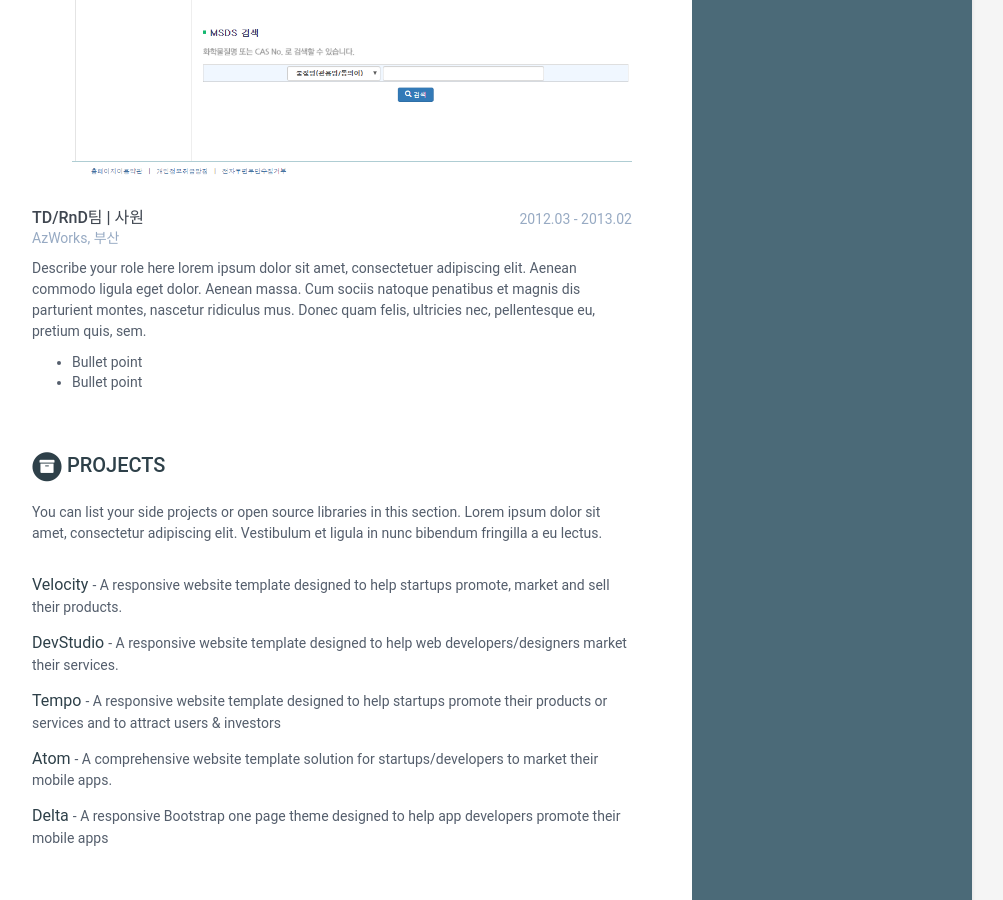
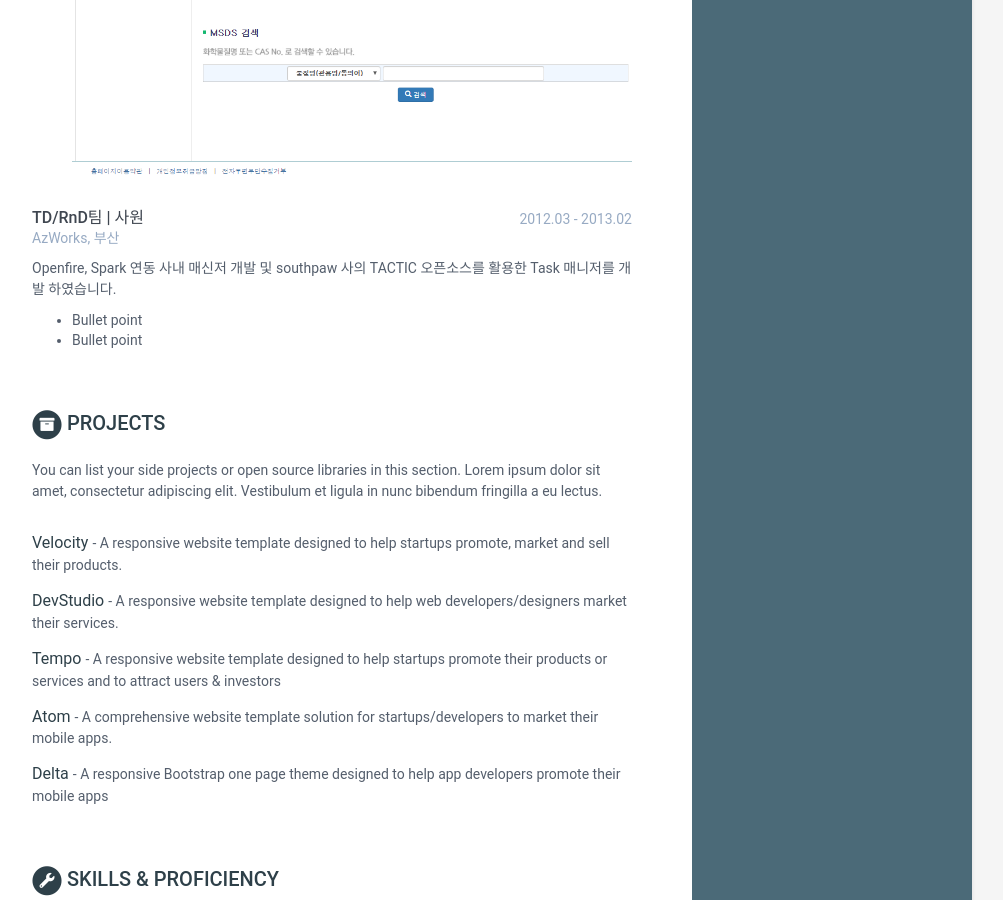
Before and after one commit to wodbow12/wodbow12.github.io, a Jekyll site: the page built from index.html, in a window 1280 px wide and 900 px high, scrolled down 11835 px. Shown: the whole window, without its empty margins (168-1171 px from the left). Built offline with Jekyll 4.4.1, drawn with Linux system fonts in a browser that asks for light colours.

Commit message:
add experiences

```diff
--- a/_data/data.yml
+++ b/_data/data.yml
@@ -134,11 +134,7 @@ experiences:
       time: 2012.03 - 2013.02
       company: AzWorks, 부산
       details: |
-        Describe your role here lorem ipsum dolor sit amet, consectetuer
-        adipiscing elit. Aenean commodo ligula eget dolor. Aenean massa.
-        Cum sociis natoque penatibus et magnis dis parturient montes,
-        nascetur ridiculus mus. Donec quam felis, ultricies nec,
-        pellentesque eu, pretium quis, sem.
+        Openfire, Spark 연동 사내 매신저  개발 및 southpaw 사의 TACTIC 오픈소스를 활용한 Task 매니저를 개발 하였습니다.
 
           - Bullet point
           - Bullet point
```
